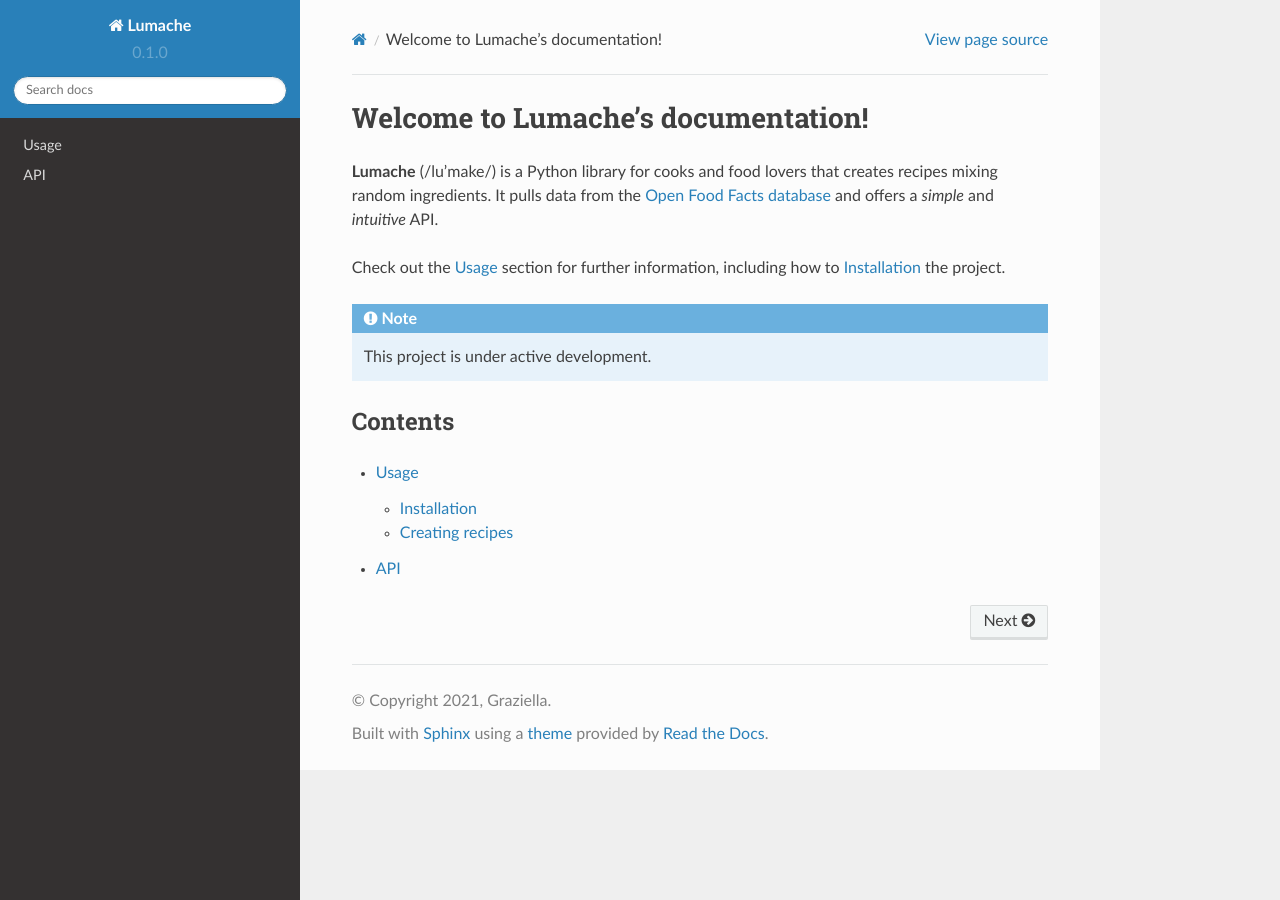
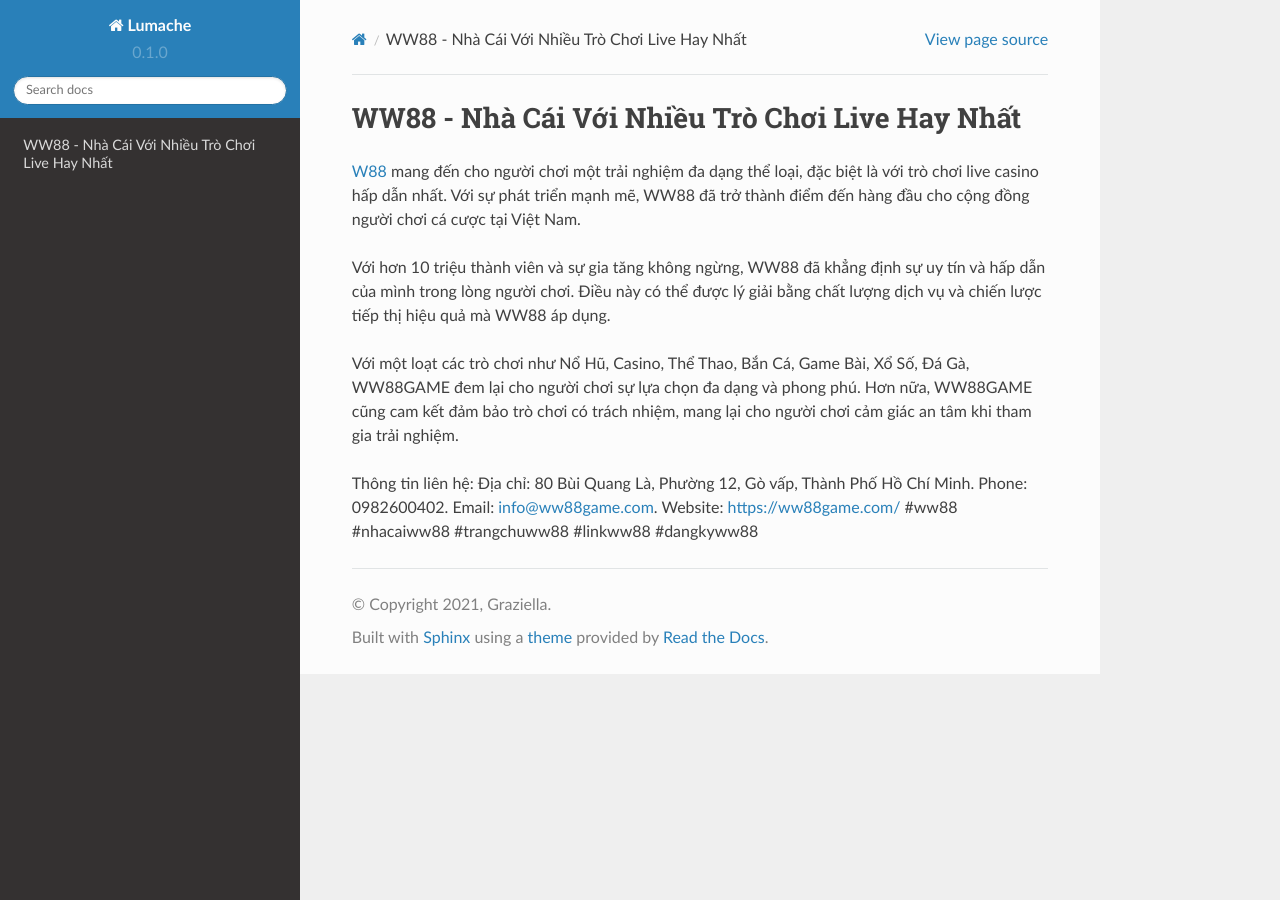
Before and after one commit to socialentity/ww88gamecom, a Sphinx documentation site: the page built from docs/source/index.rst, in a window 1280 px wide. Built offline with Sphinx 7.4.7 and the Read the Docs theme 2.0.0, drawn with Linux system fonts in a browser that asks for light colours.

Commit message:
Update index.rst

```diff
--- a/docs/source/index.rst
+++ b/docs/source/index.rst
@@ -1,22 +1,15 @@
-Welcome to Lumache's documentation!
+WW88 - Nhà Cái Với Nhiều Trò Chơi Live Hay Nhất
 ===================================
 
-**Lumache** (/lu'make/) is a Python library for cooks and food lovers
-that creates recipes mixing random ingredients.
-It pulls data from the `Open Food Facts database <https://world.openfoodfacts.org/>`_
-and offers a *simple* and *intuitive* API.
+`W88 <https://ww88game.com/>`_ mang đến cho người chơi một trải nghiệm đa dạng thể loại, đặc biệt là với trò chơi live casino hấp dẫn nhất. Với sự phát triển mạnh mẽ, WW88 đã trở thành điểm đến hàng đầu cho cộng đồng người chơi cá cược tại Việt Nam.
 
-Check out the :doc:`usage` section for further information, including
-how to :ref:`installation` the project.
+Với hơn 10 triệu thành viên và sự gia tăng không ngừng, WW88 đã khẳng định sự uy tín và hấp dẫn của mình trong lòng người chơi. Điều này có thể được lý giải bằng chất lượng dịch vụ và chiến lược tiếp thị hiệu quả mà WW88 áp dụng.
 
-.. note::
+Với một loạt các trò chơi như Nổ Hũ, Casino, Thể Thao, Bắn Cá, Game Bài, Xổ Số, Đá Gà, WW88GAME đem lại cho người chơi sự lựa chọn đa dạng và phong phú. Hơn nữa, WW88GAME cũng cam kết đảm bảo trò chơi có trách nhiệm, mang lại cho người chơi cảm giác an tâm khi tham gia trải nghiệm.
 
-   This project is under active development.
-
-Contents
---------
-
-.. toctree::
-
-   usage
-   api
+Thông tin liên hệ:
+Địa chỉ: 80 Bùi Quang Là, Phường 12, Gò vấp, Thành Phố Hồ Chí Minh.
+Phone: 0982600402.
+Email: info@ww88game.com.
+Website: `https://ww88game.com/ <https://ww88game.com/>`_
+#ww88 #nhacaiww88 #trangchuww88 #linkww88 #dangkyww88
```
